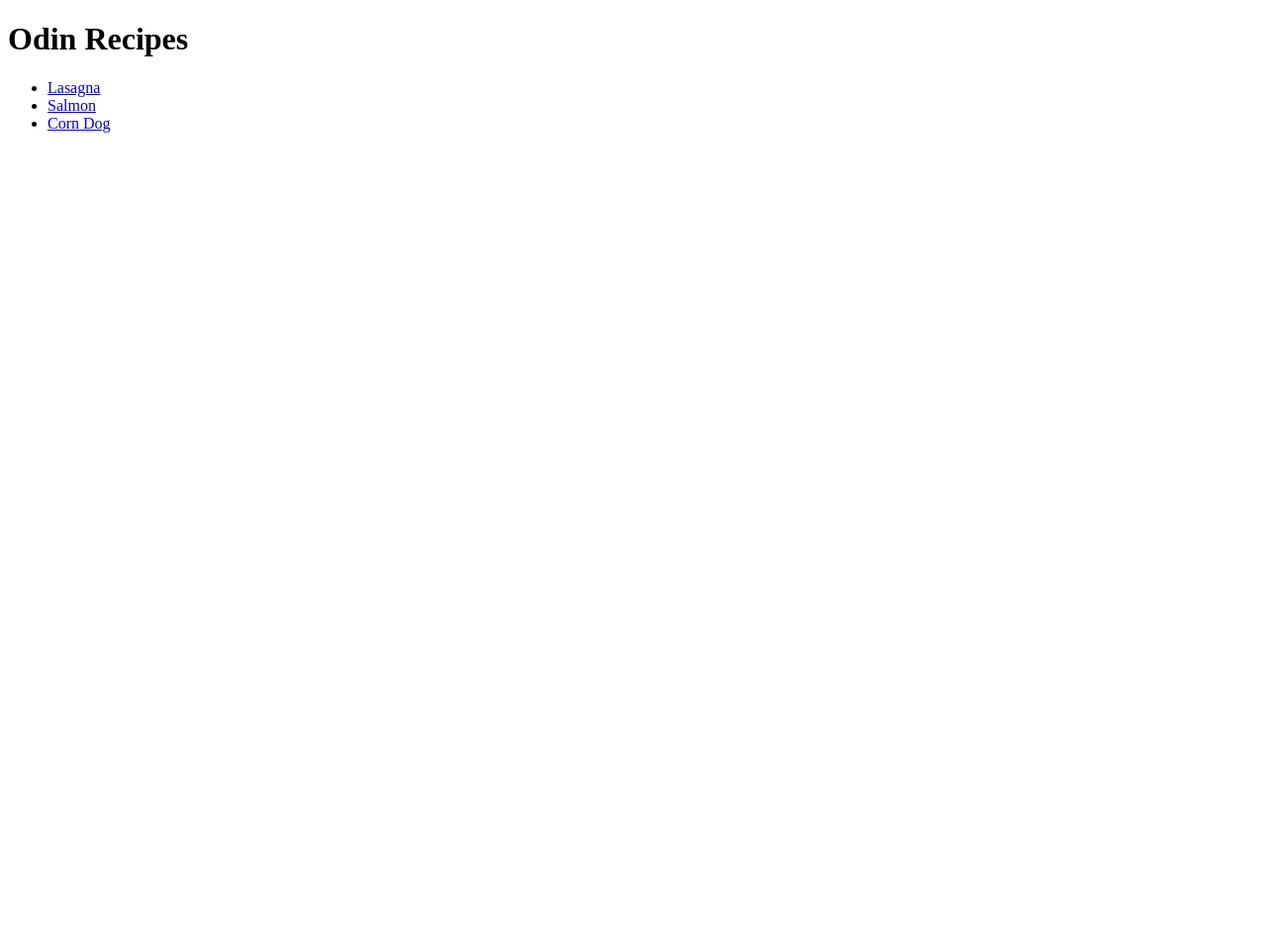
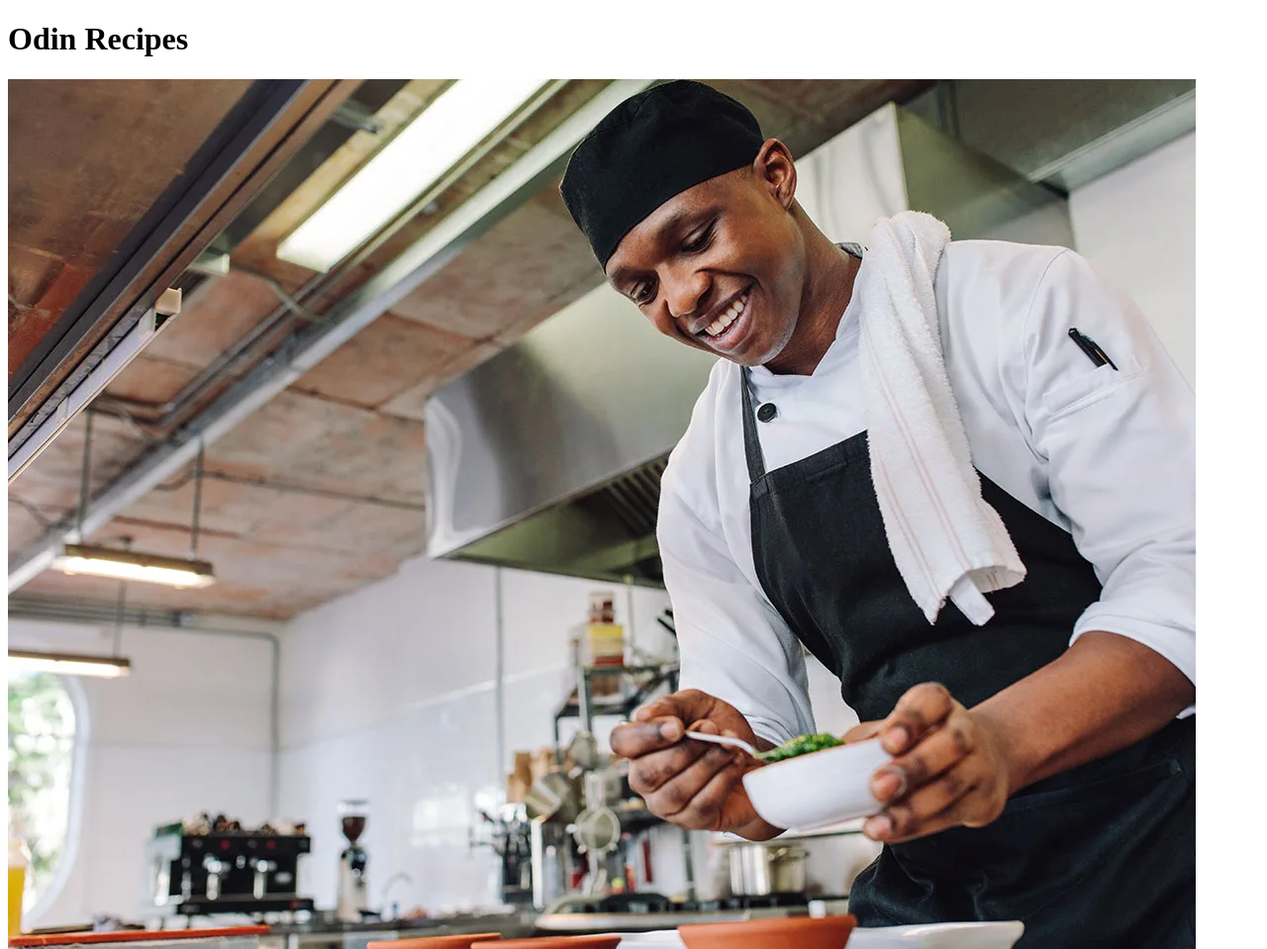
Before and after one commit to davidajimati/odin-recipes, a plain HTML site: page index.html in a window 1280 px wide. Shown: the top 959 px of the page at 99% size. Before the commit the page ends 800 px from the top, so only its background shows below. Drawn offline with Linux system fonts and the light colour scheme.

Commit message:
Image added to homepage

```diff
--- a/index.html
+++ b/index.html
@@ -9,6 +9,7 @@
 </head>
 <body>
     <h1>Odin Recipes</h1>
+    <img alt="Recipe channel Image" src="./images/recipe-channel.webp">
     <ul>
         <li><a href="./recipes/lasagna.html">Lasagna</a></li>
         <li><a href="./recipes/salmon.html">Salmon</a></li>
```
Also changed, not shown: images/recipe-channel.webp (added).
